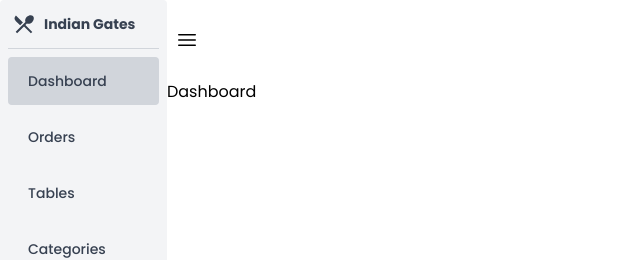
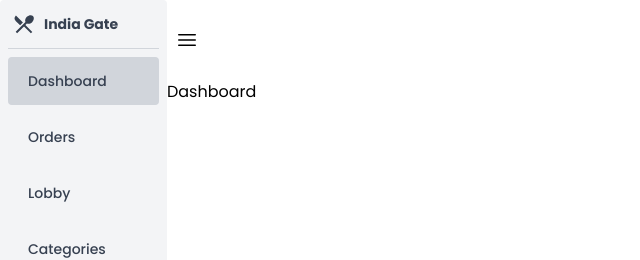
Before and after one commit to usama1s/RestaurantOrderingSystem, a React app: page / in a window 1280 px wide. Shown: the top 260 px of the page, without its empty margins (0-640 px from the left). Built offline with nearby package versions, Linux system fonts and the light colour scheme; no server answers; the HTML template or start-up script is replaced by a standard one.

Commit message:
Logo fix

```diff
--- a/src/context/Ctx.jsx
+++ b/src/context/Ctx.jsx
@@ -18,7 +18,7 @@ export function CtxProvider({ children }) {
       active: false,
     },
     {
-      title: "Tables",
+      title: "Lobby",
       active: false,
     },
     {
--- a/src/pages/manager/components/managerSidebar.jsx
+++ b/src/pages/manager/components/managerSidebar.jsx
@@ -31,7 +31,7 @@ export function ManagerSidebar() {
     >
       <div className="flex items-center w-full px-3 mt-3">
         <MdRestaurantMenu size={24} />
-        <span className="ml-2 text-xs md:text-sm font-bold">Indian Gates</span>
+        <span className="ml-2 text-xs md:text-sm font-bold">India Gate</span>
       </div>
       <div className="w-full px-2">
         <div className="flex flex-col items-center w-full mt-3 border-t border-gray-300">
```
